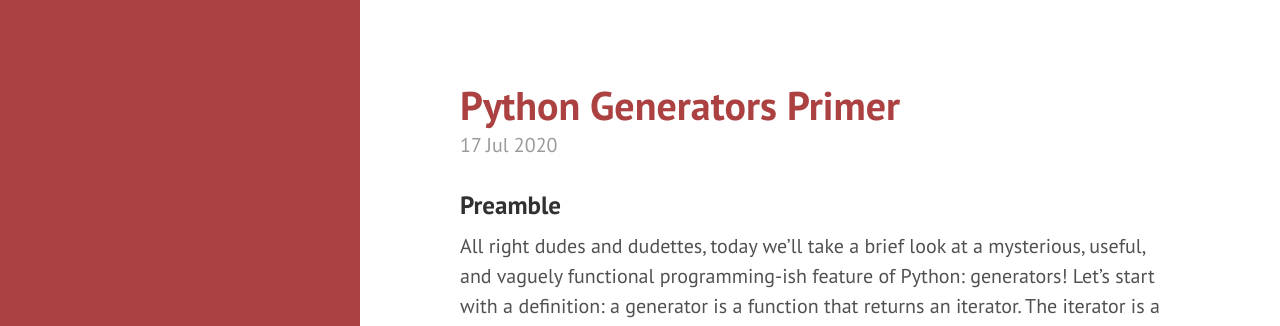
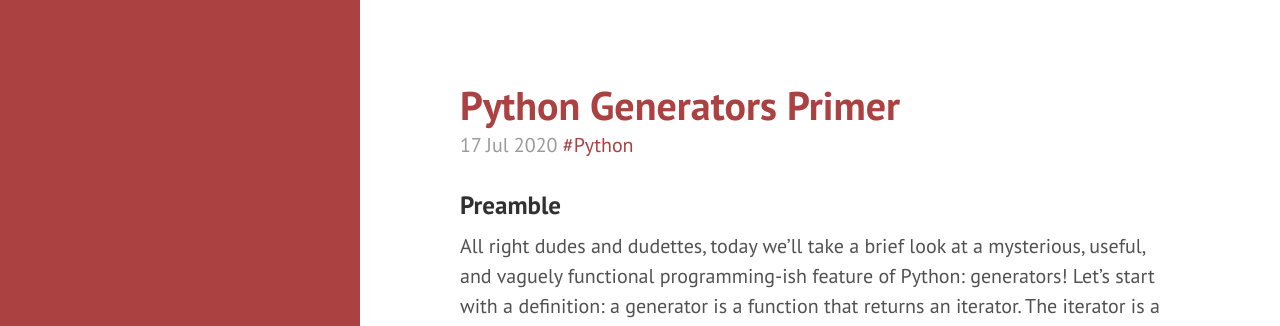
Before and after one commit to dgyarmati/devslashrand-dot-com, a Jekyll site: the page built from index.html, in a window 1280 px wide and 900 px high. Shown: the top 326 px of the window. Built offline with Jekyll 4.4.1, drawn with Linux system fonts in a browser that asks for light colours; the list of posts is cut into pages by our own code.

Commit message:
adding tags

```diff
--- a/_data/tags.yml
+++ b/_data/tags.yml
@@ -1,2 +1,2 @@
 python:
-  name: python
+  name: Python
--- a/_layouts/default.html
+++ b/_layouts/default.html
@@ -9,12 +9,6 @@
 
     <div class="content container">
       {{ content }}
-		<p>
-		  Tagged
-		  {% for tag in page.tags %}
-		  <a class="post" href="/tag/{{tag}}">#{{tag}}</a>{% unless forloop.last %}, {% endunless %}
-		  {% endfor %}
-		</p>
     </div>
 
   </body>
--- a/_layouts/post.html
+++ b/_layouts/post.html
@@ -7,9 +7,6 @@
 <div class="post">
   <h1 class="post-title">{{ page.title }}</h1>
   <span class="post-date">{{ page.date | date_to_string }} {{ tags_content }}</span>
-  {% if page.cover_image %}
-  <img src="{{ page.cover_image }}" alt="{{ page.title }}">
-  {% endif %}
 
   {{ content }}
 
--- a/index.html
+++ b/index.html
@@ -12,7 +12,9 @@
       </a>
     </h1>
 
-    <span class="post-date">{{ post.date | date_to_string }}</span>
+	{% include tags_for_page.html %}
+
+    <span class="post-date">{{ post.date | date_to_string }} {{ tags_content }}</span>
 
     {{ post.content }}
   </div>
```
